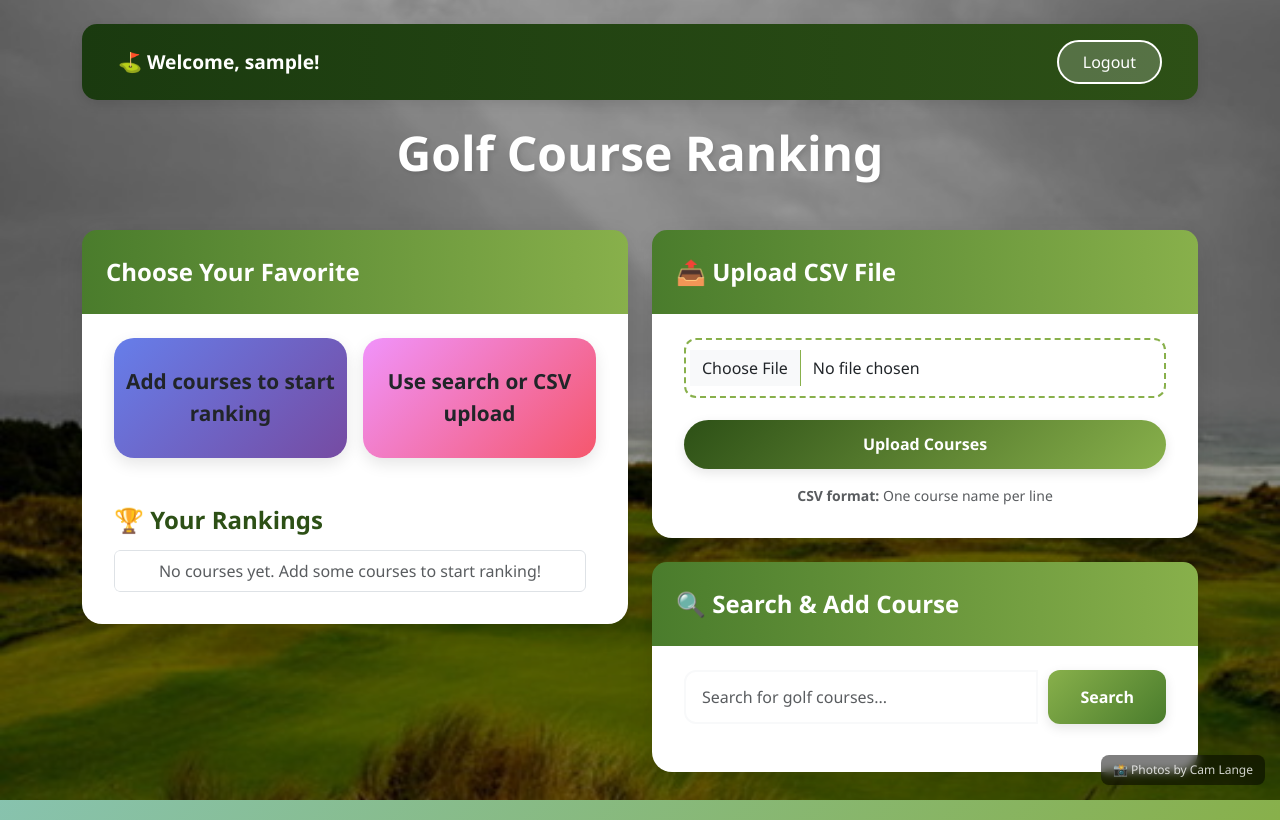
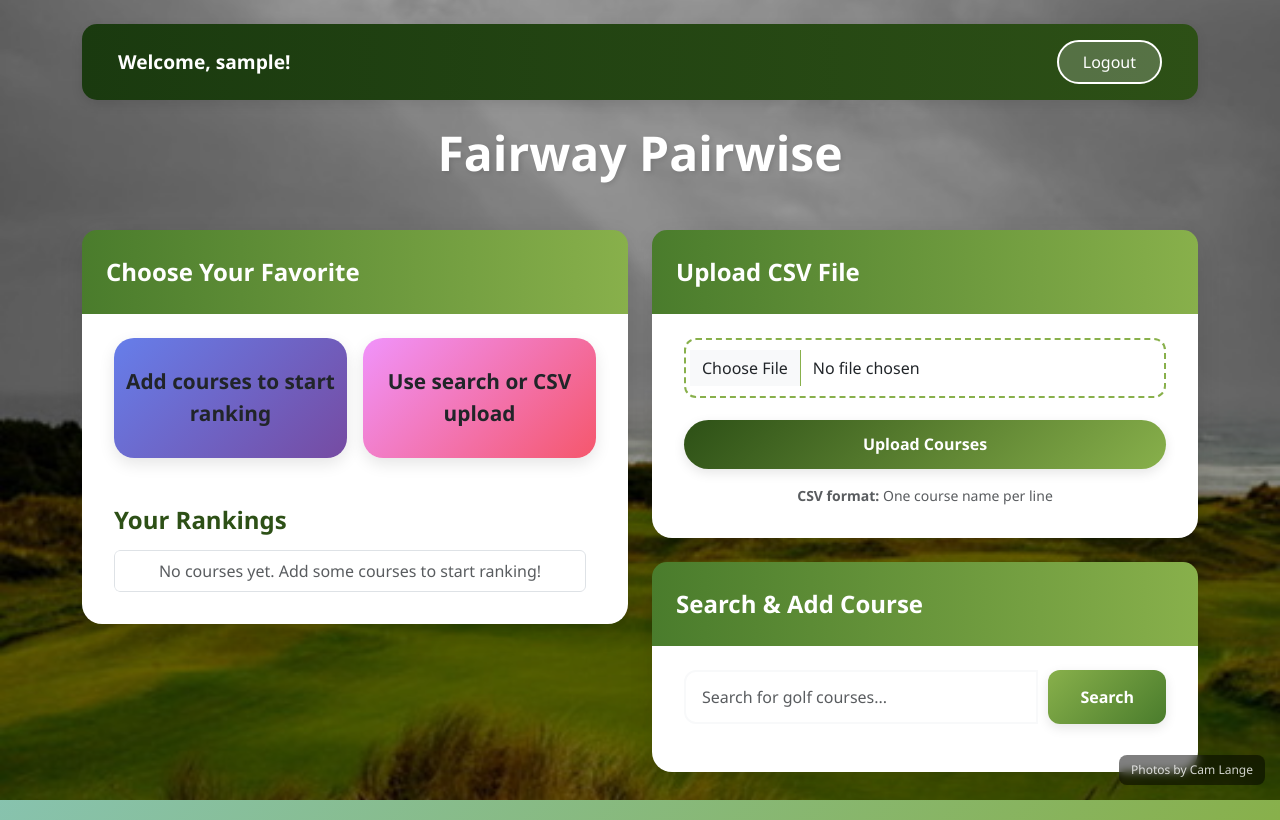
Before and after one commit to aichelman/course_pref, a Flask app: page / in a window 1280 px wide. Run offline with Flask 3, Linux system fonts and the light colour scheme; the visitor is signed in with stand-in values (Sample User, id 1); data that the repository does not hold is empty.

Commit message:
Rebrand to 'Fairway Pairwise' and improve image quality
- Changed all instances of 'Golf Ranker' to 'Fairway Pairwise'
- Removed all emoji usage throughout the app
- Improved background image rendering quality with CSS optimizations
- Added image-rendering properties for crisp, high-quality photos
- Updated page titles, headers, and navigation branding
- Removed emojis from: navbar, rankings, CSV upload, search sections

```diff
--- a/static/style.css
+++ b/static/style.css
@@ -54,6 +54,12 @@ body {
     background-size: cover;
     background-position: center;
     background-repeat: no-repeat;
+    image-rendering: -webkit-optimize-contrast;
+    image-rendering: crisp-edges;
+    image-rendering: high-quality;
+    -webkit-backface-visibility: hidden;
+    -webkit-transform: translateZ(0) scale(1.0, 1.0);
+    transform: translateZ(0) scale(1.0, 1.0);
 }
 
 .slide.active {
--- a/templates/index.html
+++ b/templates/index.html
@@ -1,9 +1,17 @@
 <!DOCTYPE html>
 <html>
 <head>
-    <title>Golf Course Rankings</title>
+    <title>Fairway Pairwise</title>
+    <meta name="viewport" content="width=device-width, initial-scale=1.0">
     <link href="https://cdn.jsdelivr.net/npm/bootstrap@5.3.0/dist/css/bootstrap.min.css" rel="stylesheet">
     <link href="/static/style.css" rel="stylesheet">
+    <style>
+        /* Force high quality image rendering */
+        img, .slide {
+            image-rendering: -webkit-optimize-contrast;
+            image-rendering: crisp-edges;
+        }
+    </style>
 </head>
 <body>
     <!-- Background Slideshow -->
@@ -16,18 +24,18 @@
 
     <!-- Photo Credit -->
     <div class="photo-credit">
-        📸 Photos by Cam Lange
+        Photos by Cam Lange
     </div>
 
     <div class="container py-4">
         <nav class="navbar navbar-custom mb-4">
             <div class="container-fluid">
-                <span class="navbar-brand">⛳ Welcome, {{ username }}!</span>
+                <span class="navbar-brand">Welcome, {{ username }}!</span>
                 <a href="/logout" class="btn btn-logout">Logout</a>
             </div>
         </nav>
 
-        <h1 class="page-title text-center">Golf Course Ranking</h1>
+        <h1 class="page-title text-center">Fairway Pairwise</h1>
 
     <div class="row mt-5">
 
@@ -44,7 +52,7 @@
 
                 <!-- Ranking List Section -->
                 <h4 class="mt-5 mb-3" style="color: var(--golf-green); font-weight: 700;">
-                    <span style="font-size: 1.5rem;">🏆</span> Your Rankings
+                    Your Rankings
                 </h4>
                 <ul id="rankings" class="list-group rankings-list"></ul>
             </div>
@@ -55,7 +63,7 @@
             <!-- CSV Upload -->
             <div class="card-modern mb-4">
                 <div class="card-header-custom">
-                    📤 Upload CSV File
+                    Upload CSV File
                 </div>
                 <div class="file-upload-wrapper">
                     <input type="file" id="csvFile" class="form-control file-upload-input mb-3" accept=".csv">
@@ -69,7 +77,7 @@
             <!-- Search Courses -->
             <div class="card-modern">
                 <div class="card-header-custom">
-                    🔍 Search & Add Course
+                    Search & Add Course
                 </div>
                 <div class="input-group mb-3">
                     <input type="text" id="searchQuery" class="form-control form-control-modern" placeholder="Search for golf courses..." onkeypress="if(event.key === 'Enter') searchCourses()">
--- a/templates/login.html
+++ b/templates/login.html
@@ -1,7 +1,7 @@
 <!DOCTYPE html>
 <html>
 <head>
-    <title>Login - Golf Course Rankings</title>
+    <title>Login - Fairway Pairwise</title>
     <link href="https://cdn.jsdelivr.net/npm/bootstrap@5.3.0/dist/css/bootstrap.min.css" rel="stylesheet">
     <link href="/static/style.css" rel="stylesheet">
 </head>
@@ -9,7 +9,7 @@
     <div class="auth-container">
         <div class="auth-card">
             <div class="text-center mb-4">
-                <h1 class="auth-title">⛳ Golf Ranker</h1>
+                <h1 class="auth-title">Fairway Pairwise</h1>
                 <p class="auth-subtitle">Sign in to rank your courses</p>
             </div>
 
--- a/templates/register.html
+++ b/templates/register.html
@@ -1,7 +1,7 @@
 <!DOCTYPE html>
 <html>
 <head>
-    <title>Register - Golf Course Rankings</title>
+    <title>Register - Fairway Pairwise</title>
     <link href="https://cdn.jsdelivr.net/npm/bootstrap@5.3.0/dist/css/bootstrap.min.css" rel="stylesheet">
     <link href="/static/style.css" rel="stylesheet">
 </head>
@@ -9,7 +9,7 @@
     <div class="auth-container">
         <div class="auth-card">
             <div class="text-center mb-4">
-                <h1 class="auth-title">⛳ Golf Ranker</h1>
+                <h1 class="auth-title">Fairway Pairwise</h1>
                 <p class="auth-subtitle">Create your account to start ranking</p>
             </div>
 
```
